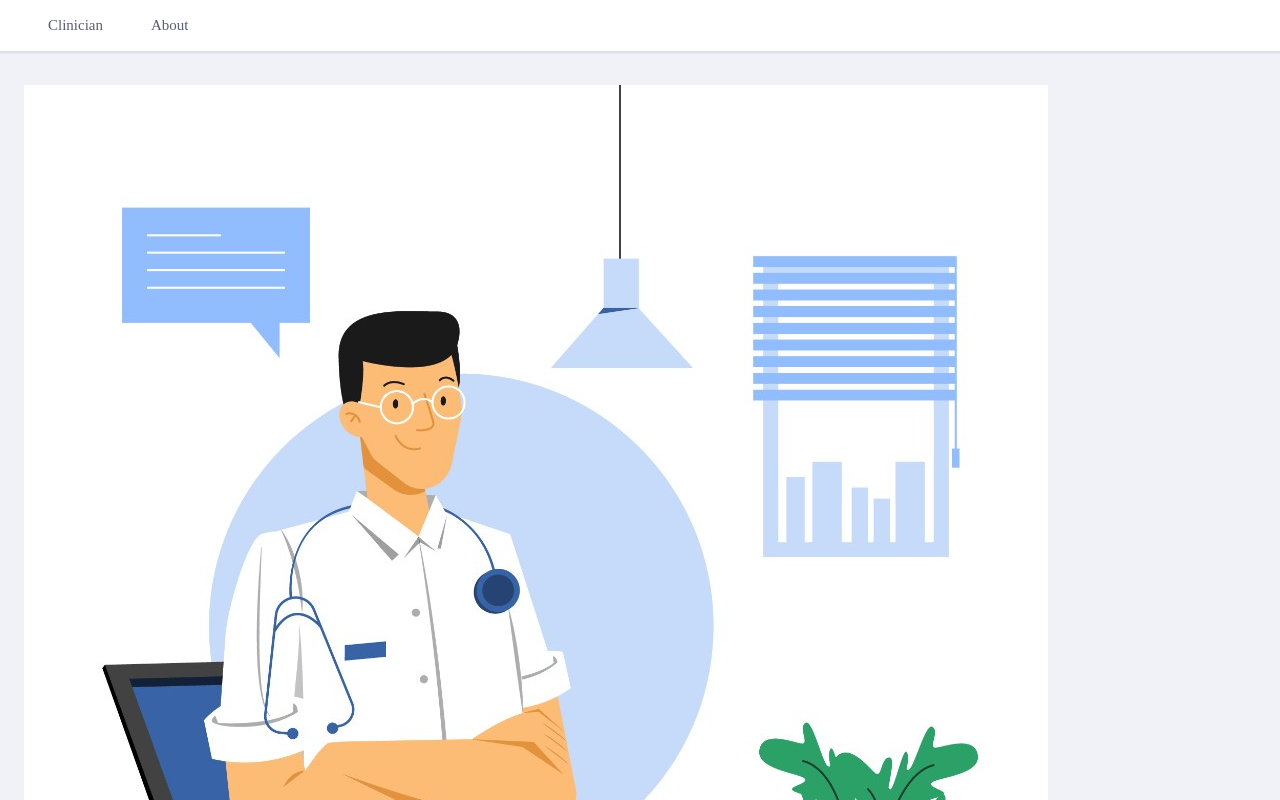
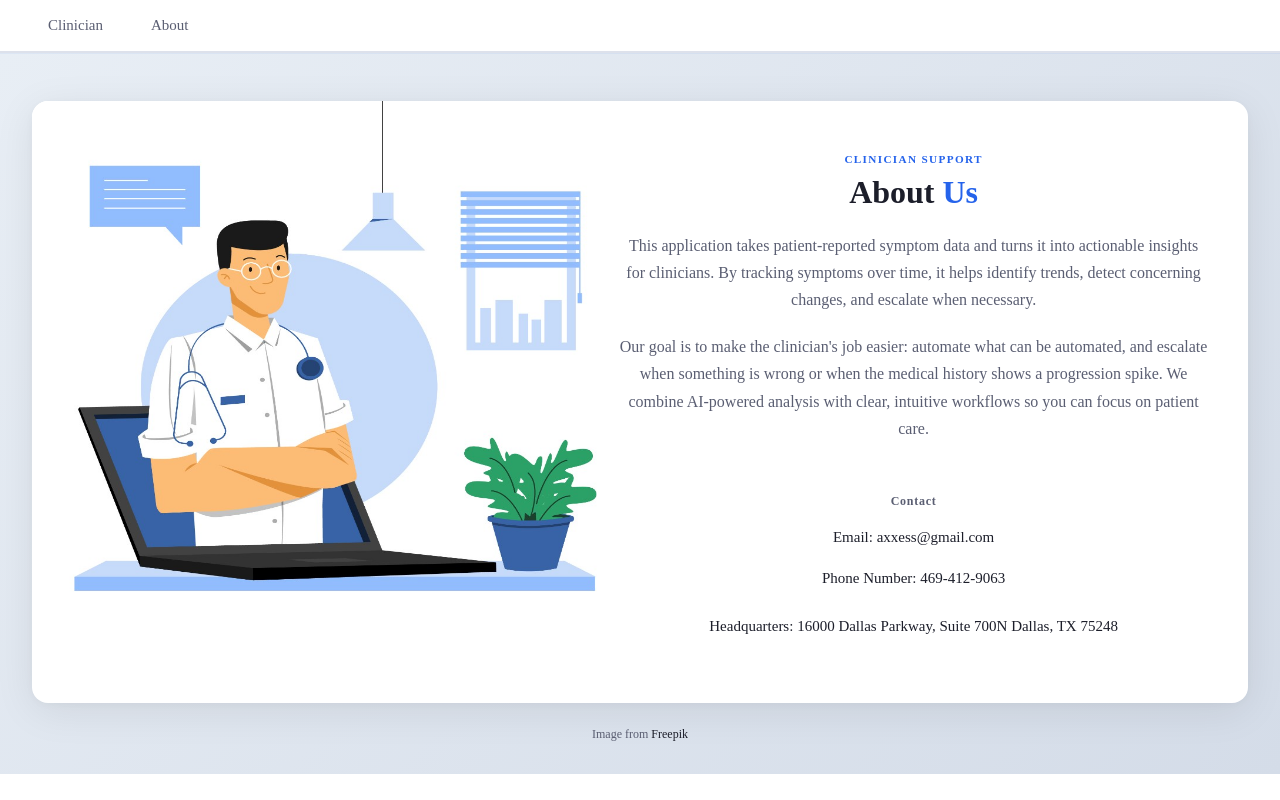
Before and after one commit to nguyendylan164-droid/AxxessHack, a React app in the folder frontend/: page /about in a window 1280 px wide. Shown: the top 800 px of the page. Built offline with nearby package versions, Linux system fonts and the light colour scheme; the HTML template or start-up script is replaced by a standard one.

Commit message:
realigned about page and added fade effect

```diff
--- a/frontend/src/App.css
+++ b/frontend/src/App.css
@@ -65,6 +65,16 @@ body {
 .nav-link:focus-visible {
   outline: 2px solid var(--accent);
   outline-offset: 2px;
+}
+
+.layout {
+  display: flex;
+  flex-direction: column;
+  min-height: 100vh;
+}
+
+.layout-main {
+  flex: 1;
 }
 
 /* Dashboard */
@@ -673,95 +683,173 @@ body {
 
 /* About page - full-page two-column layout */
 .about-page {
-  min-height: calc(100vh - 4rem);
-  padding: 2rem 1.5rem;
-  background: var(--bg-page);
+  min-height: 100%;
+  padding: 3rem 2rem 2rem;
+  background: linear-gradient(135deg, #e8eef5 0%, #d4dce8 100%);
   display: flex;
   flex-direction: column;
+  align-items: center;
   justify-content: center;
   box-sizing: border-box;
 }
 
-.about-page h1 {
-  font-size: 1.75rem;
+.about-container {
+  display: flex;
+  max-width: 10000px;
+  width: 100%;
+  background: #fff;
+  border-radius: 16px;
+  box-shadow: 0 8px 40px rgba(0, 0, 0, 0.08), 0 2px 12px rgba(0, 0, 0, 0.04);
+  overflow: hidden;
+
+  opacity: 0;
+  animation: fadeIn 1.5s ease forwards;
+}
+
+.about-left {
+  flex: 0 0 45%;
+  min-height: 520px;
+}
+
+.about-image {
+  width: 110%;
+  height: 90%;
+  object-fit:fill;
+  object-position: center;
+  display: block;
+
+}
+
+@keyframes fadeIn {
+  to {
+    opacity: 1;
+  }
+}
+.about-right {
+  flex: 1;
+  padding: 3rem 2.5rem;
+  display: flex;
+  flex-direction: column;
+  justify-content: center;
+}
+
+.about-pretitle {
+  font-size: 0.7rem;
   font-weight: 600;
+  letter-spacing: 0.12em;
+  text-align: center;
+  color: var(--accent);
+  margin-bottom: 0.5rem;
+}
+
+.about-title {
+  font-size: 2rem;
+  font-weight: 700;
+  text-align: center;
   color: var(--text-primary);
-  margin: 0 0 1rem;
-  line-height: 1.3;
+  margin: 0 0 1.25rem;
+  line-height: 1.2;
+}
+
+.about-title-accent {
+  color: var(--accent);
+  font-weight: 800;
 }
 
 .about-lead {
   font-size: 1rem;
-  line-height: 1.6;
-  color: var(--text-primary);
-  margin: 0 0 1.5rem;
+  line-height: 1.7;
+  color: var(--text-secondary);
+  text-align: center;
+  margin: 0 0 1.25rem;
 }
 
 .about-features {
-  margin: 0 0 1.5rem;
-  padding: 0;
-  list-style: none;
+  margin: 0 0 2rem;
+  padding-left: 1.25rem;
   font-size: 0.9375rem;
+
   color: var(--text-secondary);
-  line-height: 1.65;
+  line-height: 1.8;
 }
 
 .about-features li {
-  display: flex;
-  align-items: flex-start;
-  gap: 0.75rem;
-  margin-bottom: 0.75rem;
+  margin-bottom: 0.5rem;
 }
 
 .about-features li:last-child {
   margin-bottom: 0;
 }
 
-.about-features .icon {
-  flex-shrink: 0;
-  width: 1.25rem;
-  height: 1.25rem;
-  margin-top: 0.15em;
-  color: var(--accent);
-  vertical-align: middle;
+.about-contact {
+  display: flex;
+  flex-direction: column;
+  gap: 0.5rem;
+  text-align: center;
 }
 
-.about-features strong {
-  color: var(--text-primary);
+.about-contact-label {
+  font-size: 0.75rem;
+  font-weight: 600;
+  letter-spacing: 0.06em;
+  color: var(--text-secondary);
+  margin-bottom: 0.25rem;
 }
 
-.about-close {
+.about-contact-item {
   font-size: 0.9375rem;
-  line-height: 1.55;
-  color: var(--text-secondary);
-  margin: 0 0 1.5rem;
+  color: var(--text-primary);
+  text-decoration: none;
+  text-align: center;
+  gap: 0.5rem;
+  padding: 0.5rem 0;
+  transition: color 0.2s ease;
 }
 
-.about-page .contact {
+.about-address{
   font-size: 0.9375rem;
-  color: var(--text-secondary);
-  margin: 0;
-  line-height: 1.8;
+  color: var(--text-primary);
+  text-align: center;
+  padding: 0.5rem 0.5;
 }
 
-.about-page .contact .icon {
-  display: inline-block;
-  width: 1rem;
-  height: 1rem;
-  margin-right: 0.5rem;
-  vertical-align: middle;
+.about-contact-item:hover {
   color: var(--accent);
-  flex-shrink: 0;
 }
 
-.about-page .contact a {
-  color: var(--accent);
-  text-decoration: none;
-  font-weight: 500;
+.about-attribution {
+  margin: 1.5rem 0 0;
+  font-size: 0.75rem;
+  color: var(--text-secondary);
+  text-align: center;
 }
 
-.about-page .contact a:hover {
+.about-attribution a {
+  color: var(--text-primary);
+  text-decoration: none;
+}
+
+.about-attribution a:hover {
   text-decoration: underline;
+}
+
+@media (max-width: 768px) {
+  .about-container {
+    flex-direction: column;
+  }
+
+  .about-left {
+    flex: none;
+    min-height: 320px;
+  }
+
+  .about-right {
+    padding: 2rem 1.5rem;
+  }
+
+  .about-title {
+    font-size: 1.625rem;
+  }
 }
 
 /* Patient page */
--- a/frontend/src/App.tsx
+++ b/frontend/src/App.tsx
@@ -5,17 +5,17 @@ import './App.css'
 
 function Layout() {
   return (
-    <>
+    <div className="layout">
       <nav className="navbar">
         <div className="navbar-inner">
           <Link to="/" className="nav-link">Clinician</Link>
           <Link to="/about" className="nav-link">About</Link>
         </div>
       </nav>
-      <main>
+      <main className="layout-main">
         <Outlet />
       </main>
-    </>
+    </div>
   )
 }
 
--- a/frontend/src/pages/About.tsx
+++ b/frontend/src/pages/About.tsx
@@ -17,13 +17,20 @@ export function About() {
           <p className="about-lead">
             This application takes patient-reported symptom data and turns it into actionable insights for clinicians. By tracking symptoms over time, it helps identify trends, detect concerning changes, and escalate when necessary.
           </p>
+          <p className="about-lead">
+            Our goal is to make the clinician&apos;s job easier: automate what can be automated, and escalate when something is wrong or when the medical history shows a progression spike. We combine AI-powered analysis with clear, intuitive workflows so you can focus on patient care.
+          </p>
+          <ul className="about-features">
+          </ul>
           <div className="about-contact">
+            <span className="about-contact-label">Contact</span>
             <a href="mailto:axxess@gmail.com" className="about-contact-item">
-              Our Email: axxess@gmail.com
+              Email: axxess@gmail.com
             </a>
             <a href="tel:+14694129063" className="about-contact-item">
               Phone Number: 469-412-9063
             </a>
+            <p className="about-address">Headquarters: 16000 Dallas Parkway, Suite 700N Dallas, TX 75248</p>
           </div>
         </div>
       </div>
```
